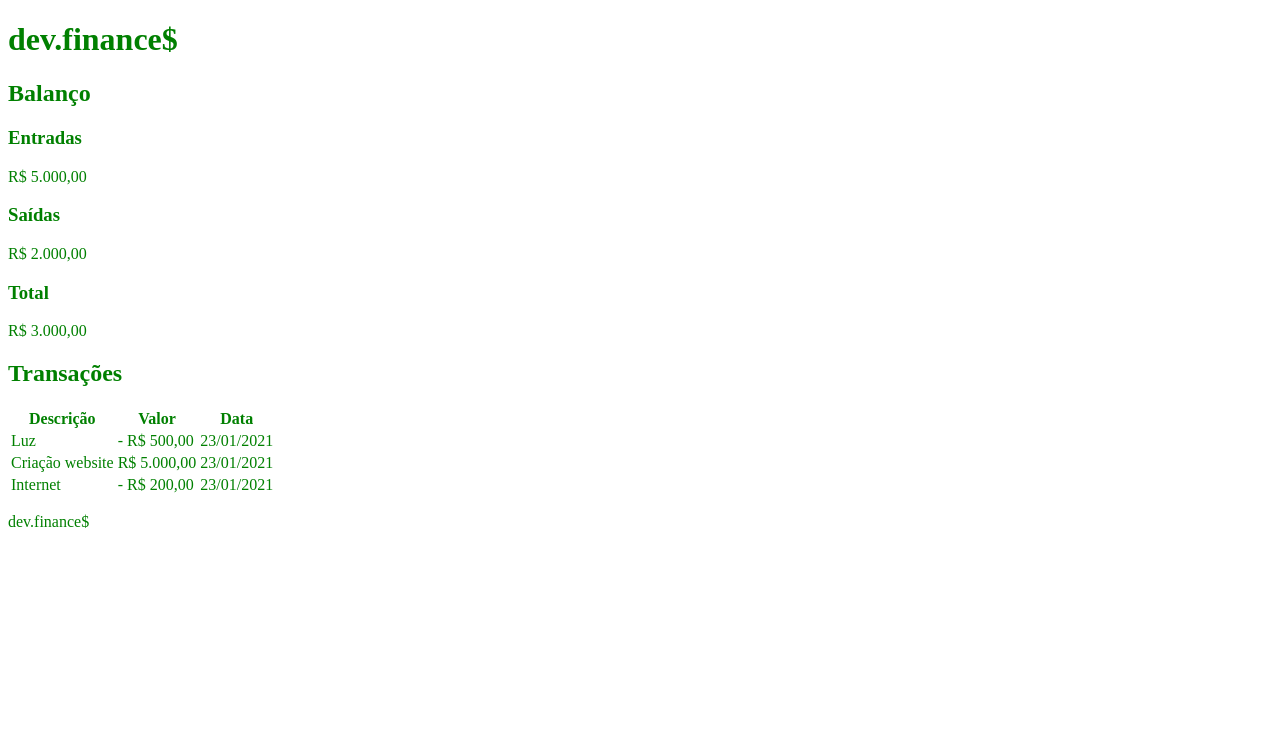
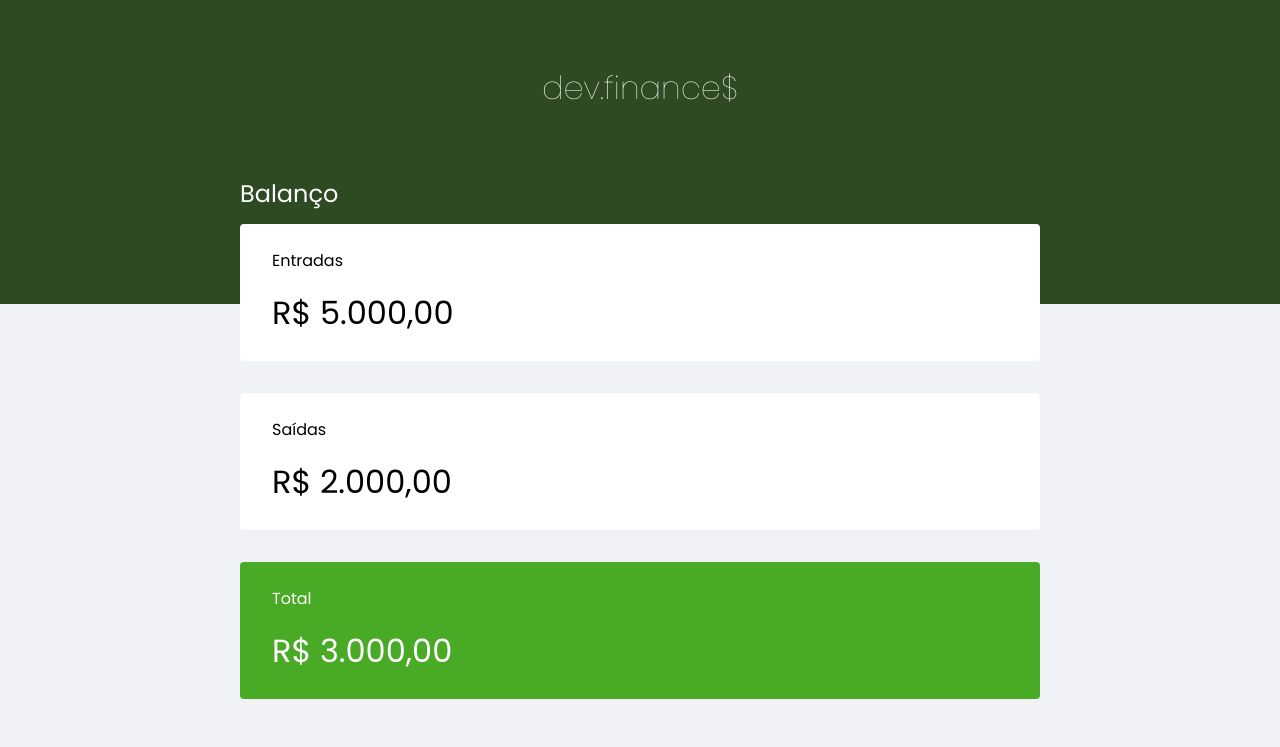
Before and after one commit to ImGabreuw/Maratona-Discover, a plain HTML site: page app/index.html in a window 1280 px wide. Shown: the top 747 px of the page. Drawn offline with Linux system fonts and the light colour scheme.

Commit message:
Finalização dp website

```diff
--- a/app/index.html
+++ b/app/index.html
@@ -17,6 +17,10 @@
     </style>
     -->
     <link rel="stylesheet" href="./style.css">
+    <link rel="preconnect" href="https://fonts.gstatic.com">
+    <link
+        href="https://fonts.googleapis.com/css2?family=Poppins:ital,wght@0,100;0,400;0,700;1,100;1,400;1,700&display=swap"
+        rel="stylesheet">
 </head>
 
 <body>
@@ -26,7 +30,7 @@
         <h1 id="logo">dev.finance$</h1> <!-- formatação de head (título) predefinidos pelo navagador -->
     </header> <!-- Título -->
 
-    <main>
+    <main class="container">
         <section id="balance">
             <!-- 'id' = atributo global e único/identificador-->
             <!-- Em uma 'section' geramente começa com um 'h2' -->
@@ -44,7 +48,7 @@
                 <p>R$ 2.000,00</p>
             </div>
 
-            <div class="card">
+            <div class="card total">
                 <h3>Total</h3>
                 <p>R$ 3.000,00</p>
             </div>
@@ -63,19 +67,19 @@
                 </thead> <!-- Table HEAD -->
                 <tbody>
                     <tr>
-                        <td>Luz</td>
-                        <td>- R$ 500,00</td>
-                        <td>23/01/2021</td>
+                        <td class="description">Luz</td>
+                        <td class="expense">- R$ 500,00</td>
+                        <td class="date">23/01/2021</td>
                     </tr>
                     <tr>
-                        <td>Criação website</td>
-                        <td>R$ 5.000,00</td>
-                        <td>23/01/2021</td>
+                        <td class="description">Criação website</td>
+                        <td class="income">R$ 5.000,00</td>
+                        <td class="date">23/01/2021</td>
                     </tr>
                     <tr>
-                        <td>Internet</td>
-                        <td>- R$ 200,00</td>
-                        <td>23/01/2021</td>
+                        <td class="description">Internet</td>
+                        <td class="expense">- R$ 200,00</td>
+                        <td class="date">23/01/2021</td>
                     </tr>
                 </tbody> <!-- Table BODY -->
             </table>
--- a/app/style.css
+++ b/app/style.css
@@ -1,3 +1,147 @@
+/* IMPORTANTE: especificidade/cascata do CSS -> DEVEM SER RESPEITADAS */
+
+/* GLOBAl =========== */
+
+/* Seletor universal = seleciona todas as TAGs presente no CSS */
+:root { /* referência ao documento inteiro*/
+    --dark-blue: 363f5f; /* declaração de uma variável */
+}
+
+* {
+    margin: 0; /* espaçamento entre os elementos */
+    padding: 0; /* espaçamento entre a conteúdo e a borda da 'caixa'*/
+    box-sizing: border-box;
+}
+
 body {
-    color: green;
+    background: #f0f2f5;
+    font-family: 'Poppins', sans-serif;
 }
+
+/* chamamento de uma classe no CSS = '. + nome_da_classe' */
+.container {
+    width: min(90vw, 800px); /* limite de largura */
+    margin: auto; /* auto = balanceamento das margens (horizontal) */
+}
+
+/* Titles =========== */
+h2 {
+    margin-top: 3.2rem;
+    margin-bottom: 0.8rem;
+    color: var(--dark-blue);
+
+    font-weight: normal; /* normal = 400 */
+}
+
+/* HEADER =========== */
+header {
+    background: #2D4A22;
+    padding: 2rem 0; /* espaçamento ao redor de todo o contúdo */
+    text-align: center; /* alinhamento central */
+}
+
+#logo {
+    color: #fff;
+    padding: 2rem 0 10rem;
+    font-weight: 100; /* grossura da fonte */
+}
+
+/* Balance =========== */
+#balance {
+    margin-top: -8rem;
+}
+
+#balance h2 {
+    color: white;
+    margin-top: 0;
+}
+
+/* Cards =========== */
+.card {
+    background: white;
+    padding: 1.5rem 2rem;
+    border-radius: 0.25rem; /* arredondamento das bordas de cada 'card' */
+
+    margin-bottom: 2rem;
+
+    color: var(--dark-blue);
+}
+
+.card h3 {
+    font-weight: normal;
+    font-size: 1rem;
+}
+
+.card p {
+    font-size: 2rem;
+    line-height: 3rem; /* separação entre linhas */
+
+    margin-top: 1rem;
+}
+
+.card.total {
+    background: #49aa26;
+    color: white;
+}
+
+/* Table =========== */
+#data-table {
+    width: 100%; /* ocupar todo o espaço do container onde a 'data-table' está */
+    border-spacing: 0 0.5rem;
+    color: #969cb3;
+}
+
+table thead tr th:first-child,
+table tbody tr td:first-child {
+    border-radius: 0.25rem 0 0 0.25rem;
+}
+
+table thead th {
+    background: white;
+
+    font-weight: normal;
+    padding: 1rem 2rem;
+
+    text-align: left;
+}
+
+table tbody tr {
+    opacity: 0.7;
+}
+
+table tbody tr:hover {
+    opacity: 1;
+}
+
+table tbody td {
+    background: white;
+
+    padding:  1rem 2rem;
+}
+
+td.description {
+    color: var(--dark-blue);
+}
+
+td.income {
+    color: #12a454;
+}
+
+td.expense {
+    color: #e92929;
+}
+
+/* Footer =========== */
+footer {
+    text-align: center;
+    padding: 4rem 0 2rem;
+    color: var(--dark-blue);
+
+    opacity: 0.6;
+}
+
+/* Todos 'h1' no index.html terá a cor VERMELHA
+h1 {
+    color: red;
+}
+*/
```
